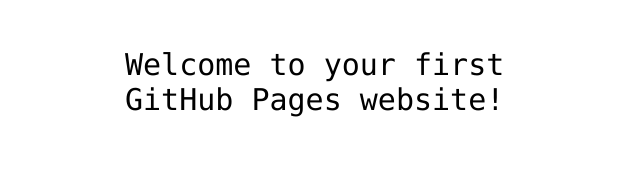
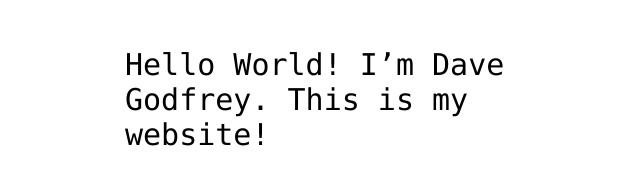
Before and after one commit to DaveGodfrey/davegodfrey.github.io, a plain HTML site: page index.html in a window 1280 px wide. Shown: the part 341-526 px from the top of the page, without its empty margins (315-955 px from the left). Drawn offline with Linux system fonts and the light colour scheme.

Commit message:
Update index.html

```diff
--- a/index.html
+++ b/index.html
@@ -12,7 +12,7 @@
 <img src="https://octodex.github.com/images/daftpunktocat-thomas.gif" id="octocat" alt="octocat-gif" />
 
 <!-- Change this code here by copy and pasting your template on line 15 -->
-<p>Welcome to your first GitHub Pages website!</p>
+<p>Hello World! I’m Dave Godfrey. This is my website!</p>
 
 </body>
 </html>
```
